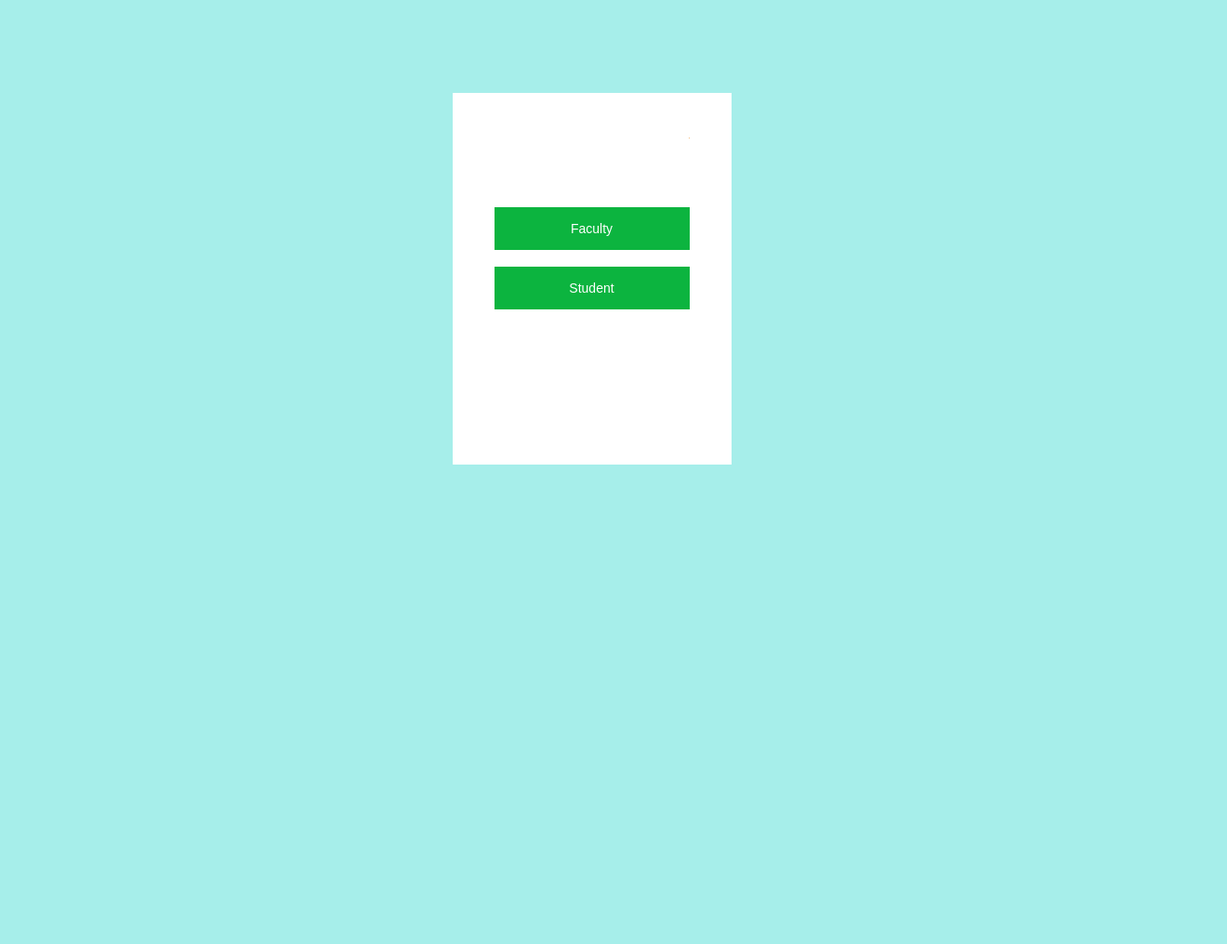
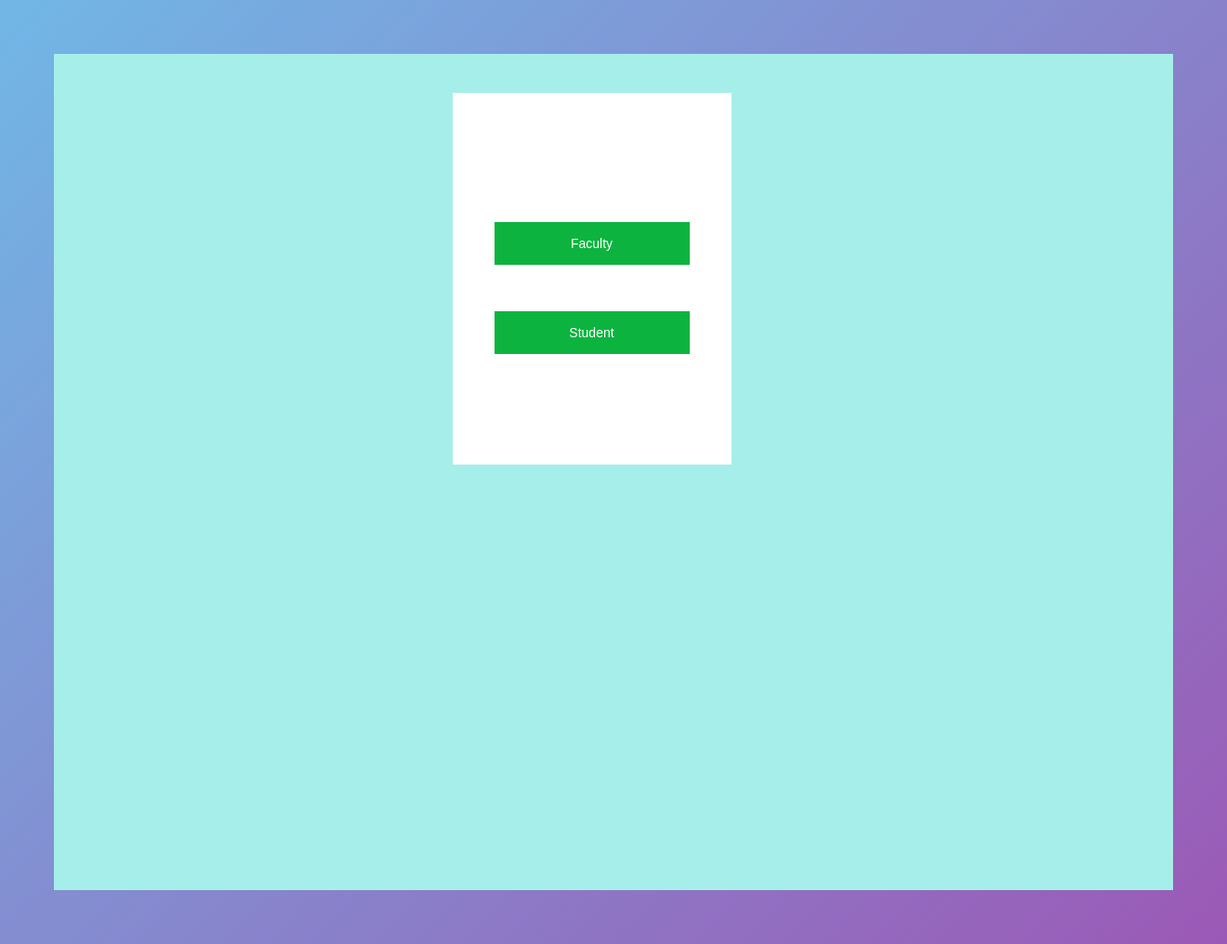
Before and after one commit to udaykiran927/mits-attendance, a Flask app: page / in a window 1320 px wide. Shown: the whole page at 93% size. Before the commit the page ends 500 px from the top, so only its background shows below. Run offline with Flask 2, Linux system fonts and the light colour scheme; parts of the project's set-up code (start-up, migrations or seed data) failed here and were passed over; some libraries are stand-ins or nearby versions.

Commit message:
Update style1.css

```diff
--- a/static/css/style1.css
+++ b/static/css/style1.css
@@ -1,13 +1,11 @@
 *
-
-{
-
-    margin: 0;
-
-    padding: 0;
-
-    box-sizing: border-box;
-
+body{
+    height: 50hv;
+    display: flex;
+    justify-content: center;
+    align-items: center;
+    padding: 50px;
+    background: linear-gradient(135deg, #71b7e6, #9b59b6);
 }
 
 .full-page
@@ -15,12 +13,14 @@
 {
 
     height: 100vh;
-
+    display: flex;
     width: 100%;
-
+    justify-content: center;
+    align-items: center;
+    padding: 50px;
     background: rgb(166, 238, 234);
 
-    position: absolute;
+    position:center;
 
 }
 
```
